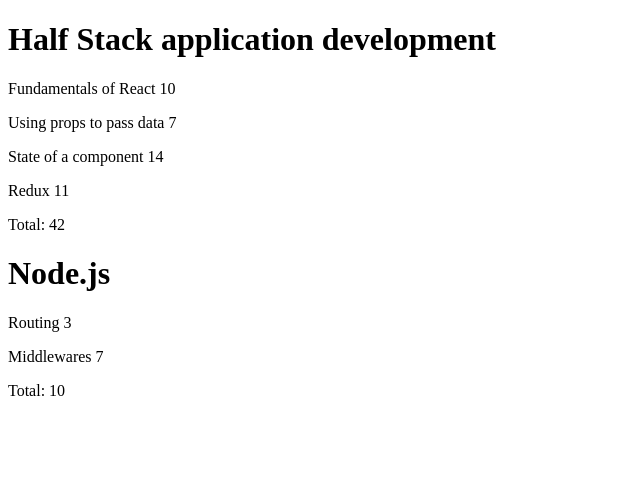
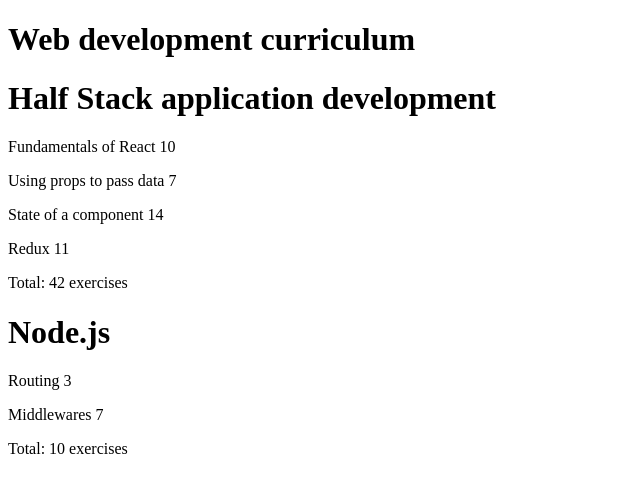
Before and after one commit to vibek44/react-vite-project, a React (Vite) app in the folder part1/courseinfo/: page / in a window 1280 px wide. Shown: the top 492 px of the page, without its empty margins (0-640 px from the left). Built offline with nearby package versions, Linux system fonts and the light colour scheme.

Commit message:
importing course module

```diff
--- a/part1/courseinfo/src/App.jsx
+++ b/part1/courseinfo/src/App.jsx
@@ -1,18 +1,6 @@
 import { useState } from 'react'
+import Course from './components/course'
 
-const Header=({course})=><h1>{course.name}</h1>
-
-const Part=({part})=><p>{part.name} {part.exercises}</p>
-
-const Content=({course})=>course.parts.map(part=><Part key={part.exercises} part={part}/>)
-
-const Total=({course})=><p>Total: {course.parts.reduce((sum,nel)=>sum+nel.exercises,0)}</p>
-
-const Course=({course})=><>
-  <Header course={course}/>
-  <Content course={course}/>
-  <Total course={course}/>
-</>
 
 const App=()=> {
   const courses = [
@@ -61,7 +49,11 @@
   ]
   return (
     <>
-     {courses.map(course=><div><Course key={course.id} course={course}/></div>)}
+      <h1>Web development curriculum</h1>
+      {courses.map(course=>
+          <Course key={course.id} course={course}/>
+
+      )}
     </>)
 
 }
```
